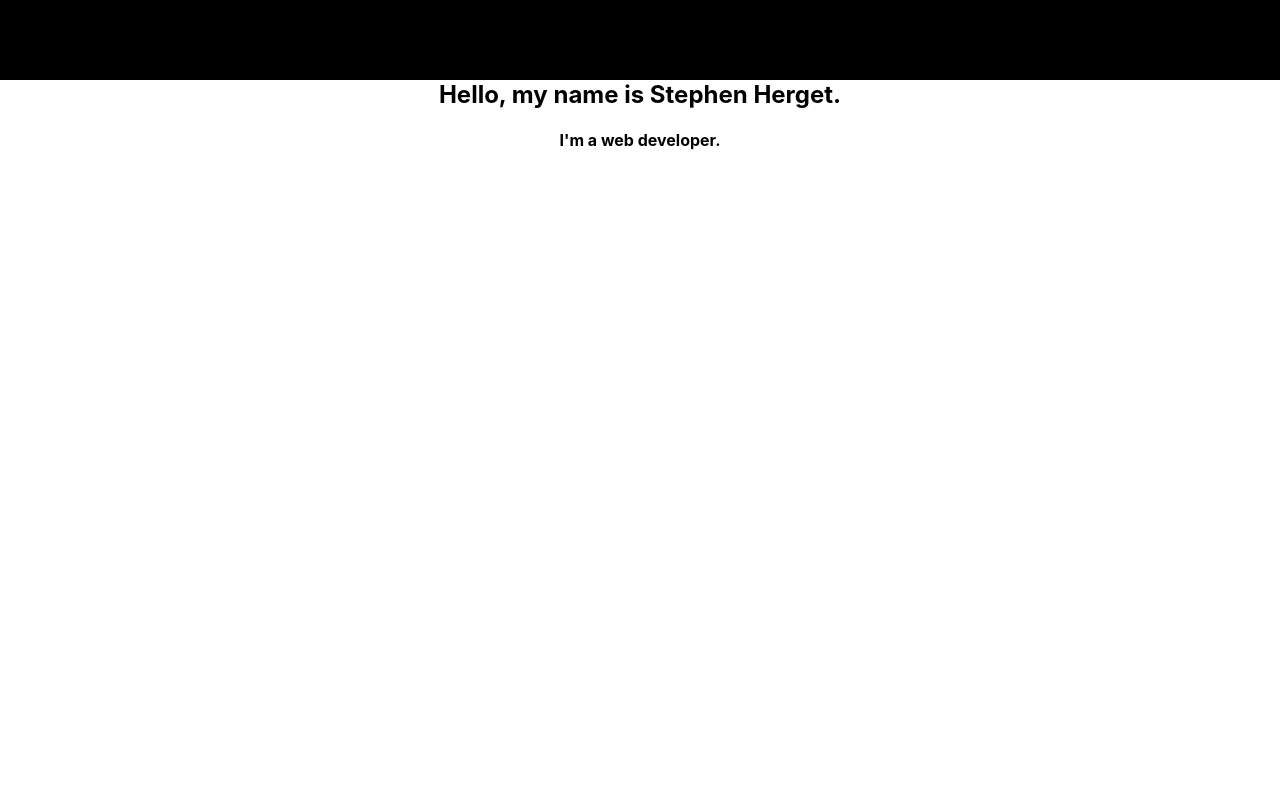
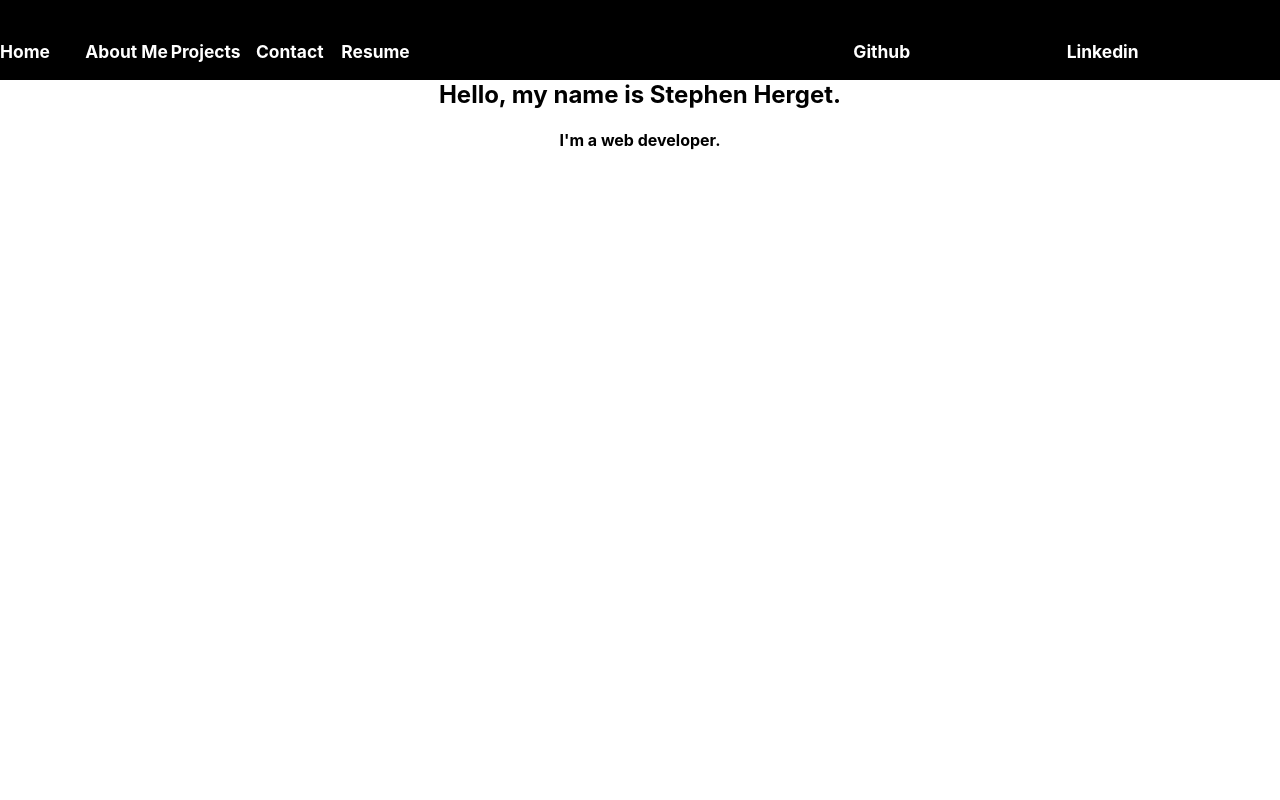
Before and after one commit to sherget15/MyPortfolio, a React (Create React App) app in the folder my_portfolio/: page / in a window 1280 px wide. Shown: the top 800 px of the page. Built offline with nearby package versions, Linux system fonts and the light colour scheme.

Commit message:
layout navbar and touchup

```diff
--- a/my_portfolio/src/App.css
+++ b/my_portfolio/src/App.css
@@ -1,5 +1,4 @@
 .App {
-  text-align: center;
   margin-top: 10vh;
 }
 
@@ -10,15 +9,26 @@ header {
   height: 10vh;
   width: 100%;
   top: 0;
-  /* align-items: center;
-  justify-content: center; */
+  display: grid;
+  grid-template-columns: repeat(3, 1fr);
   font-size: calc(10px + 2vmin);
   color: white;
+}
+
+.left-header {
+  display: grid;
+  grid-template-columns: repeat(5, 1fr);
+}
+
+.right-header {
+  display: grid;
+  grid-template-columns: repeat(2, 1fr);
 }
 
 section {
   height: 100vh;
   width: 100vw;
+  text-align: center;
 }
 
 img {
--- a/my_portfolio/src/App.js
+++ b/my_portfolio/src/App.js
@@ -7,11 +7,28 @@ function App() {
     <div className="App">
 
       <header>
+
+        <div className='left-header'>
+          <h6>Home</h6>
+          <h6>About Me</h6>
+          <h6>Projects</h6>
+          <h6>Contact</h6>
+          <h6>Resume</h6>
+        </div>
+
+        <div className='middle-header'></div>
+
+        <div className='right-header'>
+        <h6>Github</h6>
+        <h6>Linkedin</h6>
+        </div>
+
       </header>
 
       <section className='home'>
-      <h1>Hello, my name is Stephen Herget.</h1>
-      <h4>I'm a web developer.</h4>
+        {/* <img className='profile-img' src='https://i.imgur.com/ZSg4C3H.jpg'></img> */}
+        <h1>Hello, my name is Stephen Herget.</h1>
+        <h4>I'm a web developer.</h4>
       </section>
 
       <section className='about-me'>
@@ -25,7 +42,7 @@ function App() {
       </section>
 
       <section className='projects'>
-      <h1>Projects</h1>
+      <h1>Recent Projects</h1>
 
       <a className='p1-link' href='https://sherget15.github.io/Cocktail-Connoisseur/'><img className='p1-img' src='https://i.imgur.com/smBirji.jpg'></img></a>
       <a className='p2-link' href='https://p2-zengarden.netlify.app'><img className='p2-img' src='https://i.imgur.com/cwySkeU.jpg'></img></a>
```
